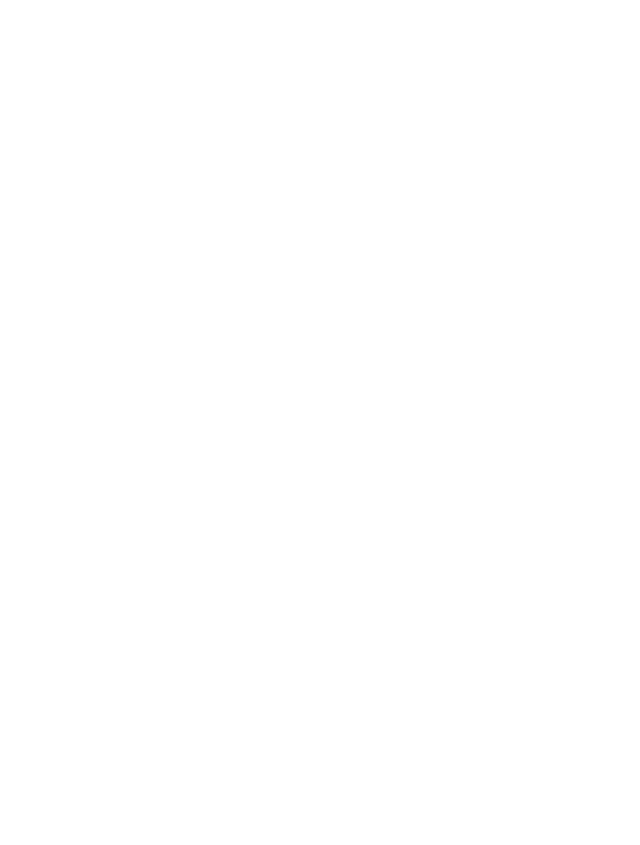
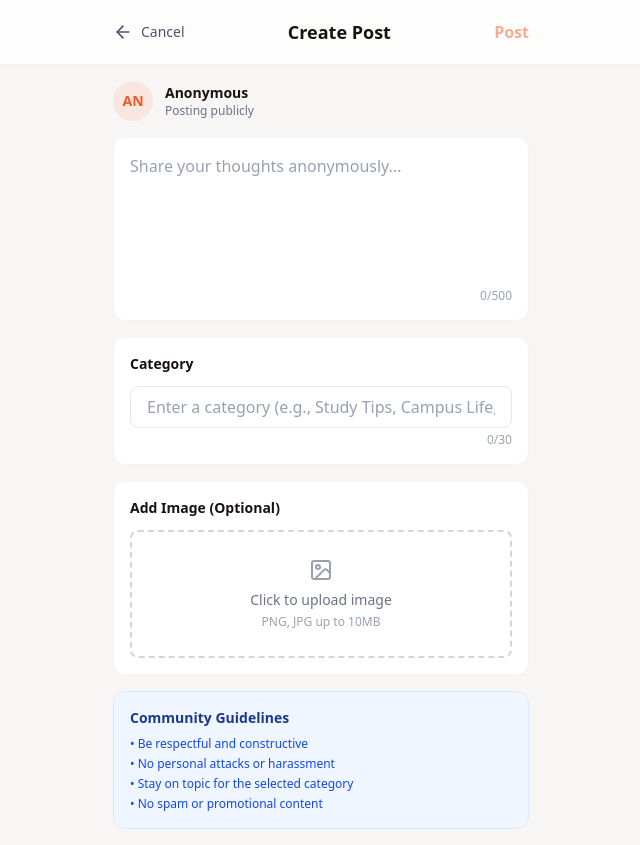
Before and after one commit to Harsh99830/Unsaid, a React (Vite) app: page /create in a window 1280 px wide. Before the commit this address had no page. Shown: the whole page, without its empty margins (319-959 px from the left). Before the commit the page ends 800 px from the top, so only its background shows below. Built offline with nearby package versions, Linux system fonts and the light colour scheme.

Commit message:
create post

```diff
--- /dev/null
+++ b/src/components/CreatePost.jsx
@@ -0,0 +1,151 @@
+import React, { useState } from 'react';
+import { ArrowLeft, X, Image as ImageIcon } from 'lucide-react';
+import { useNavigate } from 'react-router-dom';
+
+const CreatePost = () => {
+  const navigate = useNavigate();
+  const [content, setContent] = useState('');
+  const [category, setCategory] = useState('');
+  const [imagePreview, setImagePreview] = useState(null);
+
+  const handleImageUpload = (e) => {
+    const file = e.target.files[0];
+    if (file) {
+      const reader = new FileReader();
+      reader.onloadend = () => {
+        setImagePreview(reader.result);
+      };
+      reader.readAsDataURL(file);
+    }
+  };
+
+  const handleSubmit = (e) => {
+    e.preventDefault();
+    // Here you would typically send the post data to your backend
+    console.log('Post created:', { content, category, image: imagePreview });
+    // Navigate back to home after creating post
+    navigate('/');
+  };
+
+  const removeImage = () => {
+    setImagePreview(null);
+  };
+
+  return (
+    <div className="min-h-screen bg-[#f8f6f5]">
+      {/* Header */}
+      <header className="sticky top-0 z-50 bg-white/80 backdrop-blur-md border-b border-gray-100">
+        <div className="flex items-center px-4 h-16 justify-between max-w-md mx-auto">
+          <button
+            className="text-gray-600 flex items-center gap-2"
+            onClick={() => navigate('/')}
+          >
+            <ArrowLeft size={20} />
+            <span className="text-sm font-medium">Cancel</span>
+          </button>
+          <h1 className="text-lg font-semibold text-[#181311]">Create Post</h1>
+          <button
+            className="text-[#f45925] font-semibold disabled:opacity-50 disabled:cursor-not-allowed"
+            onClick={handleSubmit}
+            disabled={!content.trim()}
+          >
+            Post
+          </button>
+        </div>
+      </header>
+
+      {/* Main Content */}
+      <main className="max-w-md mx-auto p-4">
+        <form onSubmit={handleSubmit} className="space-y-4">
+          {/* Author Info */}
+          <div className="flex items-center gap-3 mb-4">
+            <div className="w-10 h-10 rounded-full bg-[#f45925]/10 flex items-center justify-center">
+              <span className="text-[#f45925] font-bold text-sm">AN</span>
+            </div>
+            <div>
+              <p className="text-sm font-semibold text-[#181311]">Anonymous</p>
+              <p className="text-xs text-gray-500">Posting publicly</p>
+            </div>
+          </div>
+
+          {/* Text Content */}
+          <div className="bg-white rounded-xl p-4 border border-gray-100">
+            <textarea
+              value={content}
+              onChange={(e) => setContent(e.target.value)}
+              placeholder="Share your thoughts anonymously..."
+              className="w-full min-h-[120px] resize-none border-none outline-none text-[#181311] placeholder-gray-400"
+              maxLength={500}
+            />
+            <div className="text-right text-xs text-gray-400 mt-2">
+              {content.length}/500
+            </div>
+          </div>
+
+          {/* Category Input */}
+          <div className="bg-white rounded-xl p-4 border border-gray-100">
+            <label className="text-sm font-semibold text-[#181311] block mb-3">Category</label>
+            <input
+              type="text"
+              value={category}
+              onChange={(e) => setCategory(e.target.value)}
+              placeholder="Enter a category (e.g., Study Tips, Campus Life, Engineering)"
+              className="w-full px-4 py-2 border border-gray-200 rounded-lg focus:outline-none focus:ring-2 focus:ring-[#f45925]/50 focus:border-transparent text-[#181311] placeholder-gray-400"
+              maxLength={30}
+            />
+            <div className="text-right text-xs text-gray-400 mt-1">
+              {category.length}/30
+            </div>
+          </div>
+
+          {/* Image Upload */}
+          <div className="bg-white rounded-xl p-4 border border-gray-100">
+            <label className="text-sm font-semibold text-[#181311] block mb-3">Add Image (Optional)</label>
+
+            {imagePreview ? (
+              <div className="relative">
+                <img
+                  src={imagePreview}
+                  alt="Preview"
+                  className="w-full h-48 object-cover rounded-lg"
+                />
+                <button
+                  type="button"
+                  onClick={removeImage}
+                  className="absolute top-2 right-2 bg-black/50 text-white rounded-full p-1 hover:bg-black/70 transition-colors"
+                >
+                  <X size={16} />
+                </button>
+              </div>
+            ) : (
+              <label className="flex flex-col items-center justify-center h-32 border-2 border-dashed border-gray-300 rounded-lg cursor-pointer hover:border-gray-400 transition-colors">
+                <ImageIcon size={24} className="text-gray-400 mb-2" />
+                <span className="text-sm text-gray-500">Click to upload image</span>
+                <span className="text-xs text-gray-400 mt-1">PNG, JPG up to 10MB</span>
+                <input
+                  type="file"
+                  accept="image/*"
+                  onChange={handleImageUpload}
+                  className="hidden"
+                />
+              </label>
+            )}
+          </div>
+
+          {/* Post Guidelines */}
+          <div className="bg-blue-50 rounded-xl p-4 border border-blue-100">
+            <h3 className="text-sm font-semibold text-blue-900 mb-2">Community Guidelines</h3>
+            <ul className="text-xs text-blue-700 space-y-1">
+              <li>• Be respectful and constructive</li>
+              <li>• No personal attacks or harassment</li>
+              <li>• Stay on topic for the selected category</li>
+              <li>• No spam or promotional content</li>
+            </ul>
+          </div>
+        </form>
+      </main>
+    </div>
+  );
+};
+
+export default CreatePost;
--- a/src/components/FloatingActionButton.jsx
+++ b/src/components/FloatingActionButton.jsx
@@ -1,11 +1,22 @@
 import React from 'react';
 import { Plus } from 'lucide-react';
+import { useNavigate } from 'react-router-dom';
 
 const FloatingActionButton = ({ onClick, icon, position = 'bottom-24 right-6' }) => {
+  const navigate = useNavigate();
+
+  const handleClick = () => {
+    if (onClick) {
+      onClick();
+    } else {
+      navigate('/create');
+    }
+  };
+
   return (
     <button
       className={`fixed ${position} size-14 bg-[#f45925] text-white rounded-full shadow-lg shadow-[#f45925]/40 flex items-center justify-center transition-transform active:scale-90 z-40 hover:scale-105`}
-      onClick={onClick}
+      onClick={handleClick}
     >
       <span>
         <Plus size={24} />
--- a/src/main.jsx
+++ b/src/main.jsx
@@ -5,6 +5,7 @@ import { BrowserRouter, Routes, Route } from 'react-router-dom'
 import './index.css'
 import App from './App.jsx'
 import PostDetail from './components/PostDetail.jsx'
+import CreatePost from './components/CreatePost.jsx'
 
 createRoot(document.getElementById('root')).render(
   <StrictMode>
@@ -12,6 +13,7 @@ createRoot(document.getElementById('root')).render(
       <Routes>
         <Route path="/" element={<App />} />
         <Route path="/post" element={<PostDetail />} />
+        <Route path="/create" element={<CreatePost />} />
       </Routes>
     </BrowserRouter>
   </StrictMode>,
```
